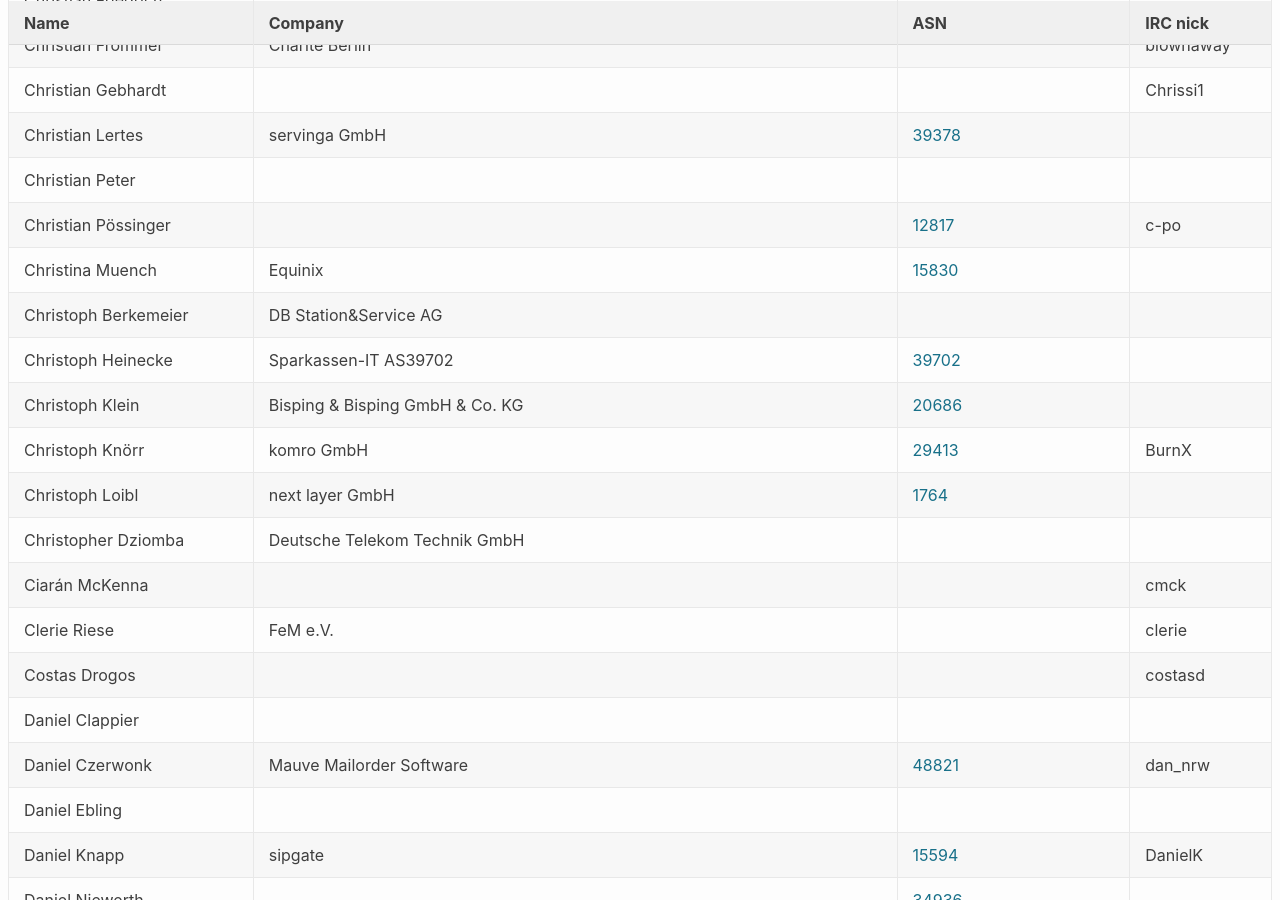
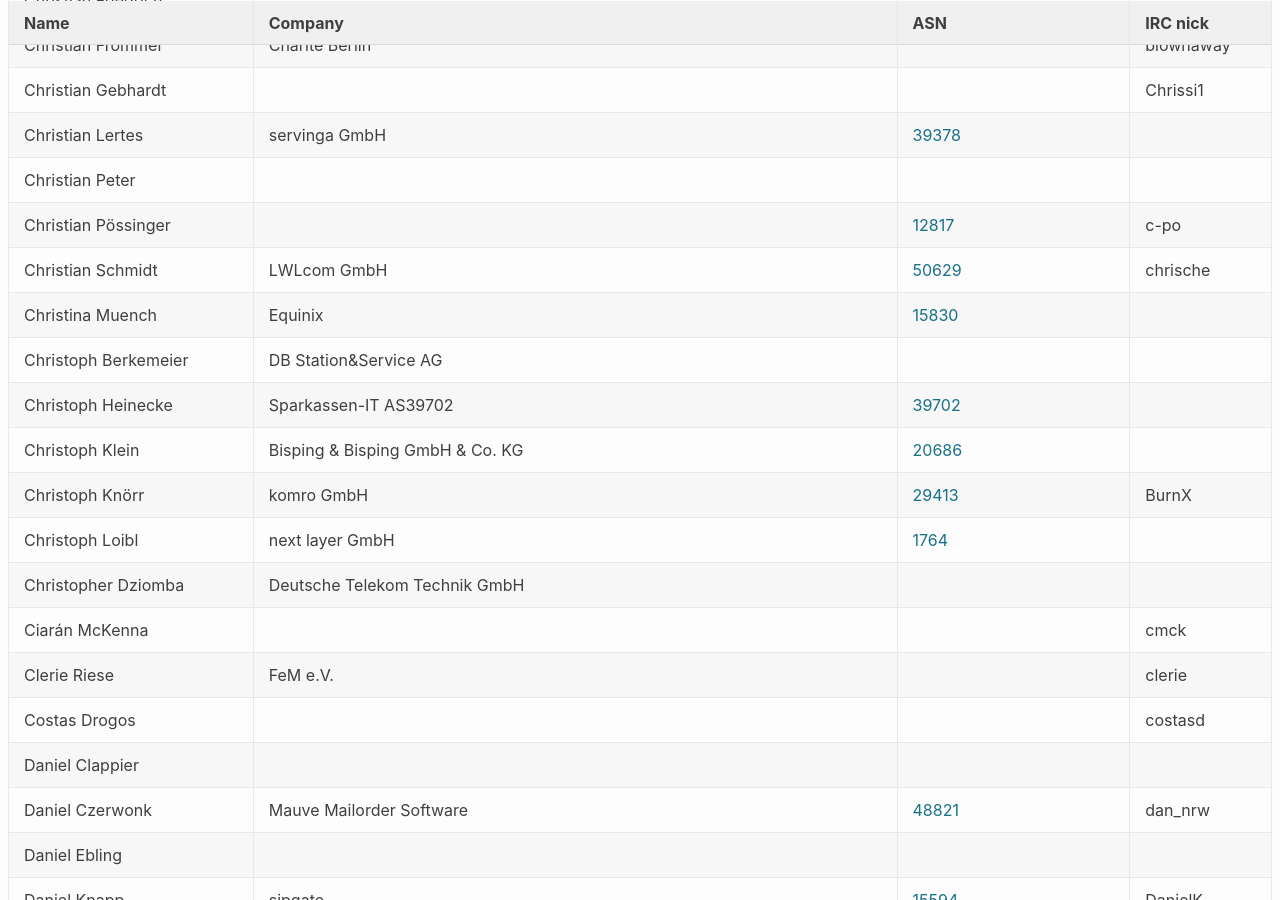
Before and after one commit to denog/pretix-attendeelist, a Jekyll site: the page built from denog13/index.markdown, in a window 1280 px wide and 900 px high, scrolled down 1426 px. Built offline with Jekyll 4.4.1, drawn with Linux system fonts in a browser that asks for light colours.

Commit message:
Latest data: Wed Oct 13 14:34:22 UTC 2021

```diff
--- a/_data/attendees_denog13.json
+++ b/_data/attendees_denog13.json
@@ -214,6 +214,12 @@
     "company": null,
     "irc": "c-po",
     "asn": "12817"
+  },
+  {
+    "name": "Christian Schmidt",
+    "company": "LWLcom GmbH",
+    "irc": "chrische",
+    "asn": "50629"
   },
   {
     "name": "Christina Muench",
```
